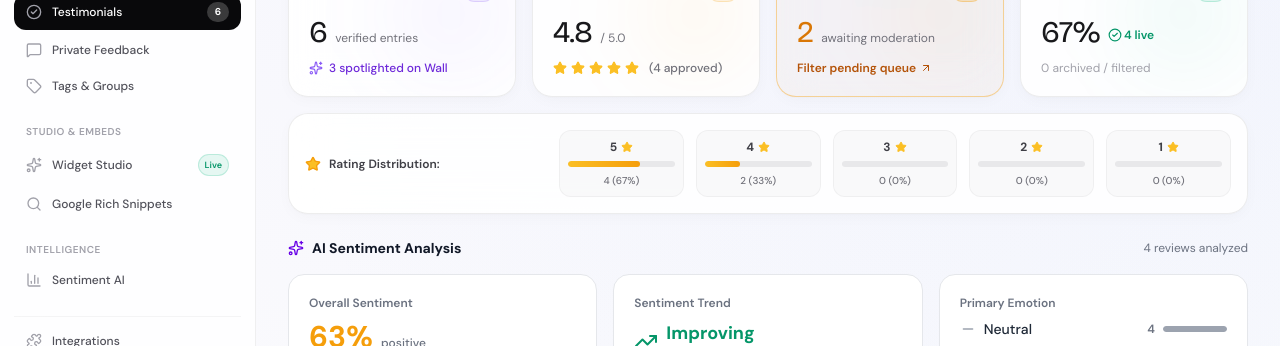
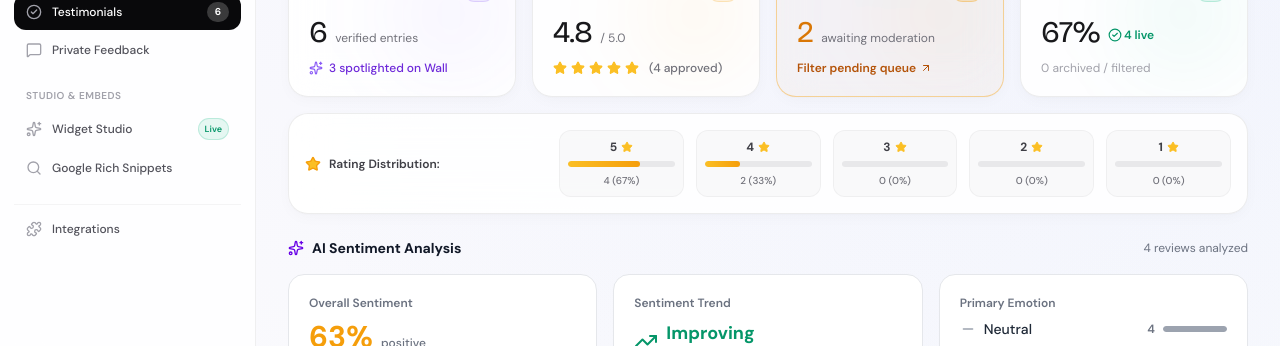
Before and after one commit to greetingsgopal-hub/testimonial-collector-dashboard, a React (Vite) app: page /login in a window 1280 px wide. Both pictures are taken after a click on the button "⚡ Open Demo Workspace". Shown: the part 385-731 px from the top of the page. Built offline with nearby package versions, Linux system fonts and the light colour scheme; no server answers.

Commit message:
feat(apple-hig): remove Tags & Groups and Sentiment AI sections from dashboard navigation

```diff
--- a/src/components/dashboard/DashboardSidebar.tsx
+++ b/src/components/dashboard/DashboardSidebar.tsx
@@ -7,10 +7,8 @@ import {
   Download,
   CheckCircle2,
   MessageSquare,
-  Tag,
   Sparkles,
   Search,
-  BarChart3,
   Puzzle,
   Settings,
   ChevronDown,
@@ -190,20 +188,6 @@ export const DashboardSidebar: React.FC<DashboardSidebarProps> = ({
               </span>
             )}
           </button>
-
-          <button
-            onClick={() => setActiveTab('tags')}
-            className={`apple-touch w-full flex items-center justify-between px-3 py-2 rounded-xl text-xs font-medium transition-all cursor-pointer ${
-              activeTab === 'tags'
-                ? 'bg-zinc-950 text-white shadow-xs'
-                : 'text-zinc-600 hover:bg-black/[0.04] hover:text-zinc-950'
-            }`}
-          >
-            <div className="flex items-center gap-2.5">
-              <Tag className="w-4 h-4 text-zinc-400" />
-              <span>Tags & Groups</span>
-            </div>
-          </button>
         </div>
 
         {/* Section: SHARE */}
@@ -237,24 +221,6 @@ export const DashboardSidebar: React.FC<DashboardSidebarProps> = ({
             <div className="flex items-center gap-2.5">
               <Search className="w-4 h-4 text-zinc-400" />
               <span>Google Rich Snippets</span>
-            </div>
-          </button>
-        </div>
-
-        {/* Section: ANALYZE */}
-        <div className="space-y-1">
-          <p className="px-3 text-[10px] font-semibold uppercase tracking-wider text-zinc-400">Intelligence</p>
-          <button
-            onClick={() => setActiveTab('analyze')}
-            className={`apple-touch w-full flex items-center justify-between px-3 py-2 rounded-xl text-xs font-medium transition-all cursor-pointer ${
-              activeTab === 'analyze'
-                ? 'bg-zinc-950 text-white shadow-xs'
-                : 'text-zinc-600 hover:bg-black/[0.04] hover:text-zinc-950'
-            }`}
-          >
-            <div className="flex items-center gap-2.5">
-              <BarChart3 className="w-4 h-4 text-zinc-400" />
-              <span>Sentiment AI</span>
             </div>
           </button>
         </div>
```
